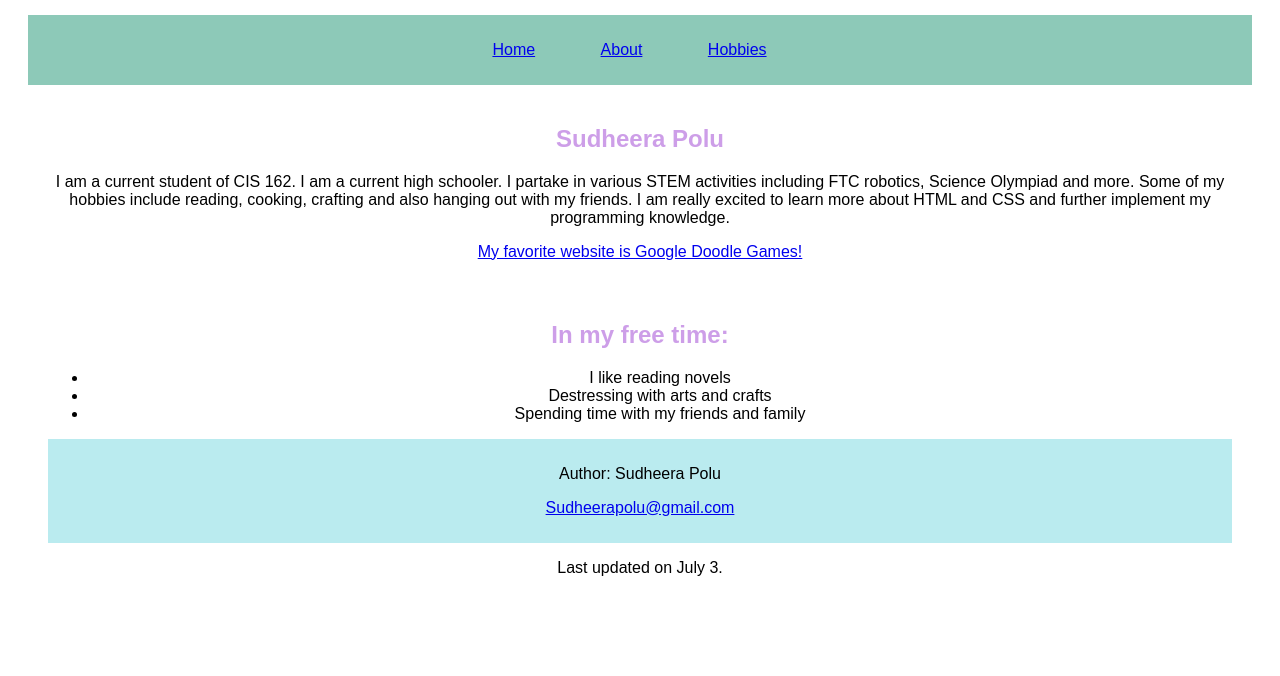
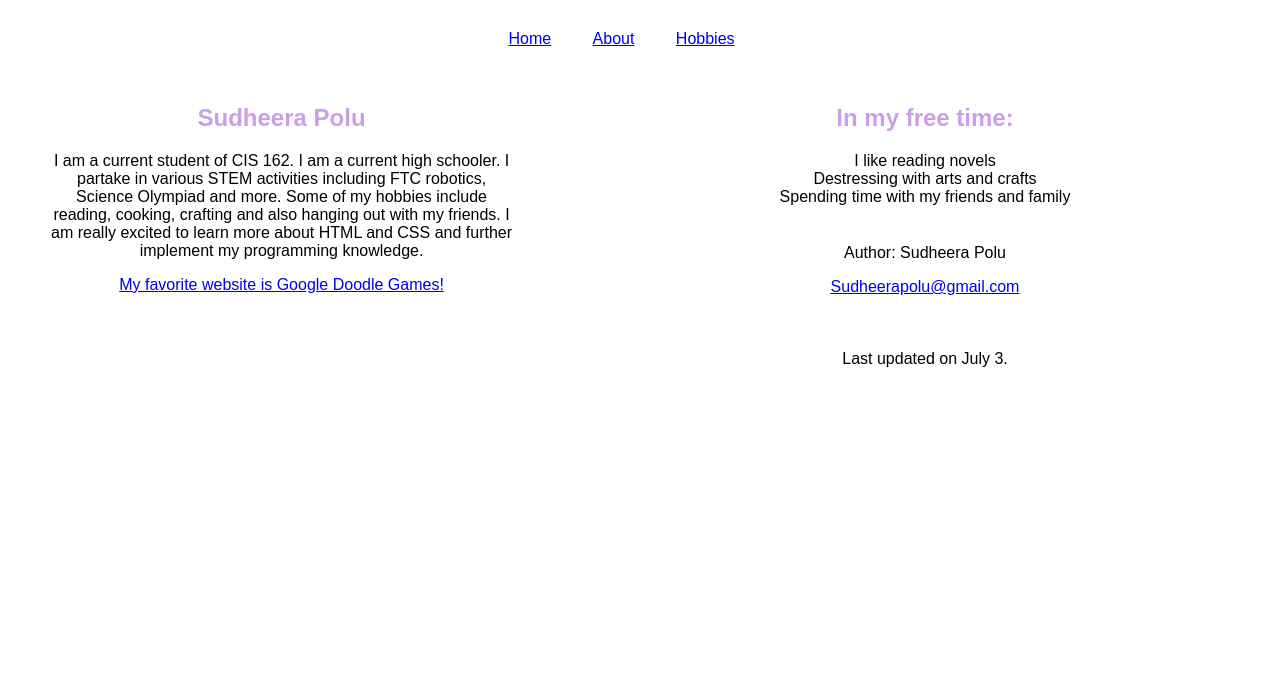
Before and after one commit to Sudheera9/sudheerapolu.github.io, a plain HTML site: page about.html in a window 1280 px wide. Shown: the part 124-800 px from the top of the page. Drawn offline with Linux system fonts and the light colour scheme.

Commit message:
Add files via upload

```diff
--- a/about.html
+++ b/about.html
@@ -8,7 +8,7 @@
     <ul>
       <li><a href="index.html">Home</a></li>
       <li><a href="about.html">About</a></li>
-      <li><a href="#">Hobbies</a></li>
+      <li><a href="hobbies.html">Hobbies</a></li>
     </ul>
   </nav>
   <link rel="stylesheet" href="style1.css">
--- a/style1.css
+++ b/style1.css
@@ -7,42 +7,61 @@ body {
 
 header {
   background-color: #770d0d; /* Lighter background for all three */
-  padding: 10px;
+  padding: 7px;
   text-align: center; /* Center text for all three */
 }
 
 nav {
-  background-color: rgb(141, 201, 184); /* Lighter background for all three */
-  padding: 10px;
-  text-align: center; /* Center text for all three */
+  background-color: rgb(255, 255, 255); /* Lighter background for all three */
+  padding: 15px;
+  text-align: left; /* Center text for all three */
 }
 
-footer {
-  background-color: rgba(150, 224, 230, 0.65); /* Lighter background for all three */
-  padding: 10px;
-  text-align: center; /* Center text for all three */
-}
+
 
 h1 {
   font-size: 2.8em; /* Smaller heading size */
+color: rgba(61, 190, 152, 0.64);
 }
 
 h2 {
   color: rgba(174, 96, 217, 0.61);
 }
 
-nav ul {
-  list-style: none;
-  padding: 1;
-  margin: 14;
-  text-align: center
+ul {
+  list-style-type: none;
+  margin: 0;
+  padding: 0;
+    text-align-last: center;
+
+
 }
 
 nav ul li {
   display: inline-block;
-  margin-right: 61px; /* Less space between links */
+  margin-right: 37px; /* Less space between links */
+  text-align: center;
 }
 
 section {
-  padding: 20px;
+  padding: 21px;
 }
+
+section#leftColumn{
+    clear: left;
+    float: left;
+    width: 38%;
+
+}
+
+section#rightColumn{
+    float: right;
+    width: 50%;
+}
+
+
+footer {
+  background-color: rgba(255, 255, 255, 0.65); /* Lighter background for all three */
+  padding: 22px;
+  text-align: center; /* Center text for all three */
+}
```
Also changed, not shown: index.html (+5 -4 lines).
